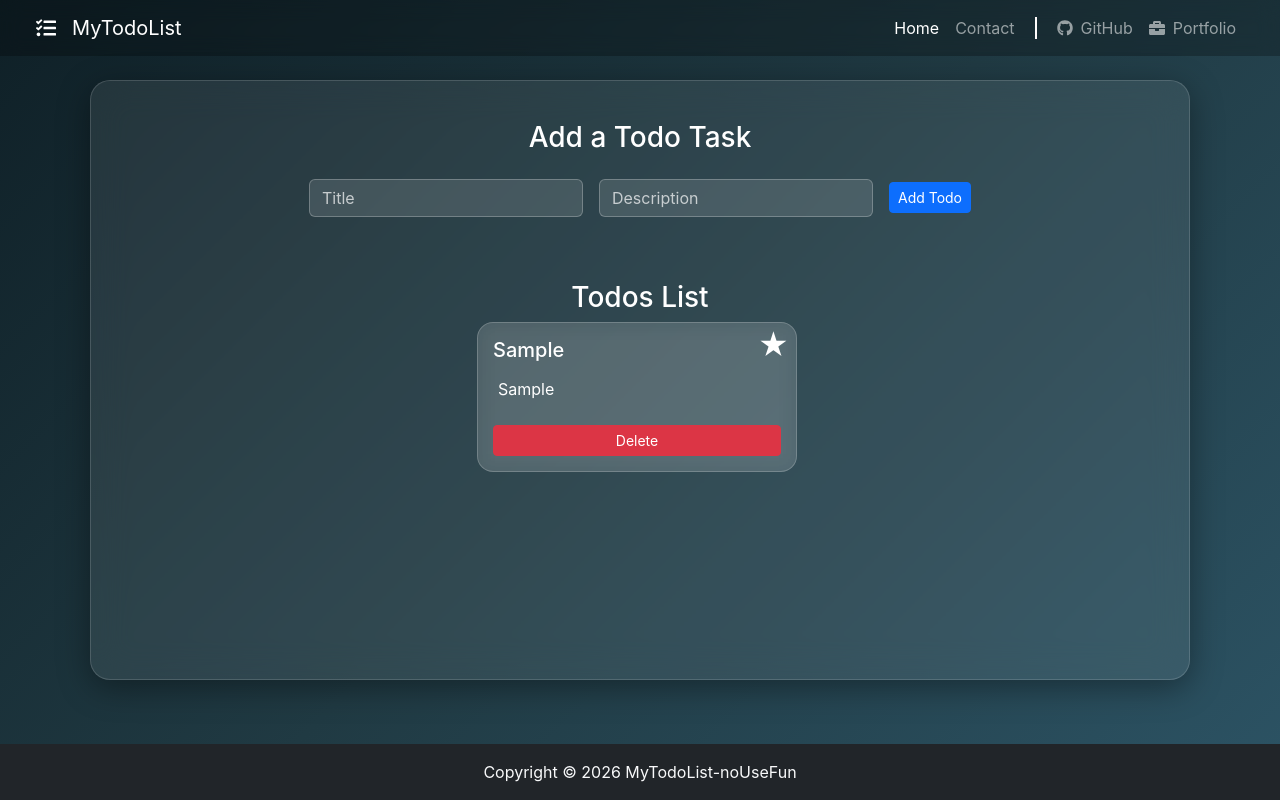
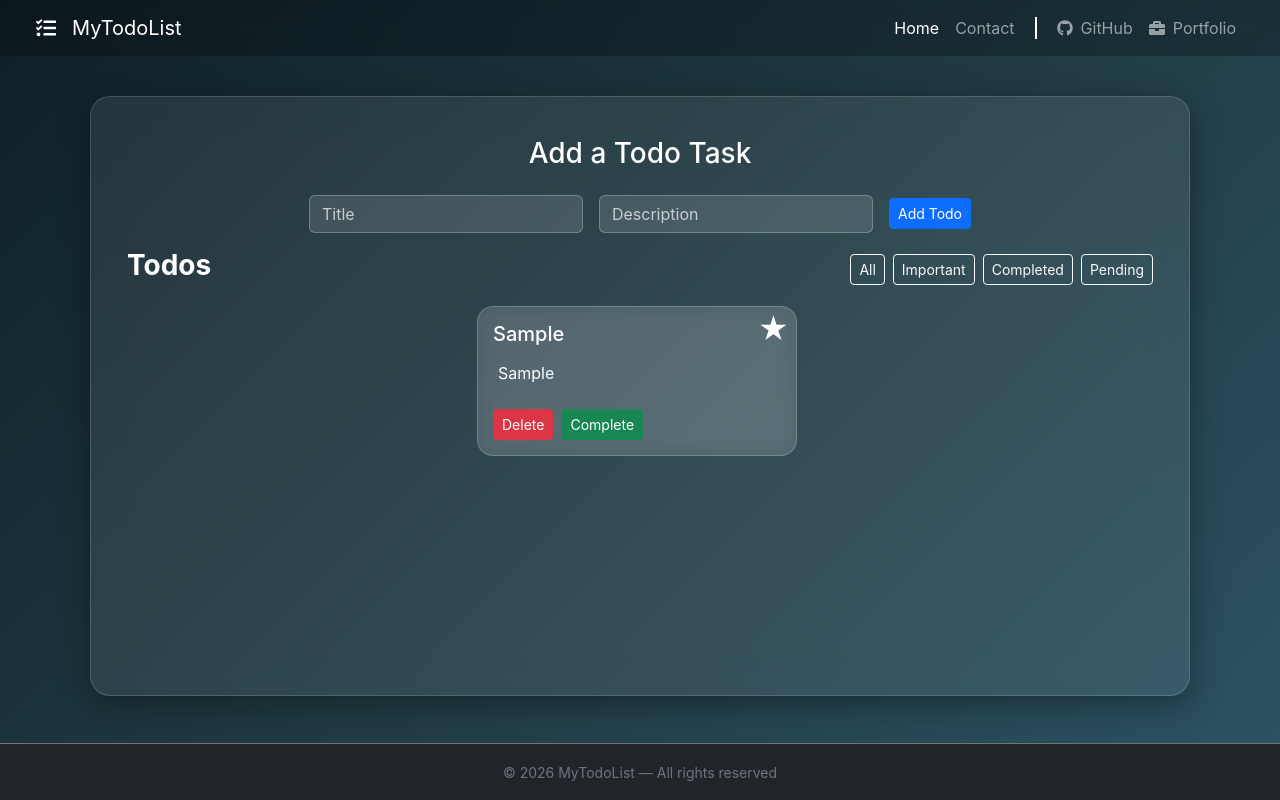
Before and after one commit to no-usefun/todoListApp, a React (Create React App) app: page / in a window 1280 px wide. Both pictures are taken after typing "Sample", "Sample" into the empty fields and a click on the button "Add Todo". Built offline with nearby package versions, Linux system fonts and the light colour scheme.

Commit message:
Completed the project

```diff
--- a/src/App.js
+++ b/src/App.js
@@ -30,11 +30,21 @@ function App() {
         title,
         desc,
         imp: false,
+        completed: false,
       },
     ]);
   };
 
+  const onComplete = (todo) => {
+    setTodos((prevTodos) =>
+      prevTodos.map((t) =>
+        t.id === todo.id ? { ...t, completed: !t.completed, imp: false } : t,
+      ),
+    );
+  };
+
   const [todos, setTodos] = useState(intiTodos);
+
   useEffect(() => {
     localStorage.setItem("todos", JSON.stringify(todos));
   }, [todos]);
@@ -42,9 +52,24 @@ function App() {
   const toggleImp = (id) => {
     setTodos((prevTodos) =>
       prevTodos.map((todo) =>
-        todo.id === id ? { ...todo, imp: !todo.imp } : todo,
+        todo.id === id && !todo.completed ? { ...todo, imp: !todo.imp } : todo,
       ),
     );
+  };
+
+  const [Filter, setFilter] = useState("all");
+
+  const filteredTodos = (todos) => {
+    switch (Filter) {
+      case "important":
+        return todos.filter((todo) => todo.imp);
+      case "completed":
+        return todos.filter((todo) => todo.completed);
+      case "pending":
+        return todos.filter((todo) => !todo.completed);
+      default:
+        return todos;
+    }
   };
 
   return (
@@ -58,10 +83,13 @@ function App() {
               path="/"
               element={
                 <Todos
-                  todos={todos}
+                  todos={filteredTodos(todos)}
                   onDelete={onDelete}
                   onAdd={onAdd}
                   toggleImp={toggleImp}
+                  onComplete={onComplete}
+                  filter={Filter}
+                  setFilter={setFilter}
                 />
               }
             />
--- a/src/components/Footer.js
+++ b/src/components/Footer.js
@@ -1,7 +1,11 @@
 export default function Footer() {
   return (
-    <footer className="bg-dark text-light text-center py-3 mt-auto">
-      <p className="mb-0">Copyright &copy; 2026 MyTodoList-noUseFun</p>
+    <footer className="bg-dark text-light border-top border-secondary py-3 mt-auto">
+      <div className="container text-center">
+        <small className="text-secondary">
+          © 2026 MyTodoList — All rights reserved
+        </small>
+      </div>
     </footer>
   );
 }
--- a/src/components/TodoDisplay.js
+++ b/src/components/TodoDisplay.js
@@ -1,20 +1,55 @@
-export default function TodoItems({ todo, onDelete, toggleImp }) {
-  const callOnDelete = () => {
+export default function TodoDisplay({ todo, onDelete, toggleImp, onComplete }) {
+  const handleDelete = () => {
     onDelete(todo);
+  };
+
+  const handleComplete = () => {
+    onComplete(todo);
+  };
+
+  const handleImportant = () => {
+    toggleImp(todo.id);
   };
 
   return (
     <div className="col-12 col-sm-6 col-lg-4 d-flex">
-      <div className="card w-100">
-        <div className="imp-box" onClick={() => toggleImp(todo.id)}>
+      <div className={`card w-100 ${todo.completed ? "border-success" : ""}`}>
+        <div className="imp-box" onClick={handleImportant}>
           <span className={`imp-star ${todo.imp ? "active" : ""}`}>★</span>
         </div>
+
         <div className="card-body">
-          <h5 className="card-heading">{todo.title}</h5>
-          <p className="card-desc">{todo.desc}</p>
-          <button className="btn btn-sm btn-danger " onClick={callOnDelete}>
-            Delete
-          </button>
+          <h5
+            className={`card-heading ${
+              todo.completed ? "text-decoration-line-through" : ""
+            }`}
+          >
+            {todo.title}
+          </h5>
+
+          <p
+            className={`card-desc ${
+              todo.completed ? "text-decoration-line-through text-muted" : ""
+            }`}
+          >
+            {todo.desc}
+          </p>
+
+          <div className="d-flex gap-2">
+            <button className="btn btn-sm btn-danger" onClick={handleDelete}>
+              Delete
+            </button>
+
+            <button
+              className={`btn btn-sm ${
+                todo.completed ? "btn-secondary" : "btn-success"
+              }`}
+              onClick={handleComplete}
+              disabled={todo.completed}
+            >
+              {todo.completed ? "Completed" : "Complete"}
+            </button>
+          </div>
         </div>
       </div>
     </div>
--- a/src/components/Todos.js
+++ b/src/components/Todos.js
@@ -1,34 +1,44 @@
-import TodoItems from "./TodoDisplay";
+import TodoDisplay from "./TodoDisplay";
+import TodoHeader from "./TodoHeader";
 import TodoAdd from "./todoAdd";
 
-export default function Todos({ todos, onDelete, onAdd, toggleImp }) {
+export default function Todos({
+  todos,
+  onDelete,
+  onAdd,
+  toggleImp,
+  onComplete,
+  Filter,
+  setFilter,
+}) {
   const passTodo = todos.map((todo) => (
-    <TodoItems
+    <TodoDisplay
       key={todo.id}
       todo={todo}
       onDelete={onDelete}
       toggleImp={toggleImp}
+      onComplete={onComplete}
     />
   ));
 
   const checkEmpty = () => {
     return todos.length === 0 ? (
-      <p className="text-center mt-5 text-white ">No todos to display!</p>
+      <p className="text-center mt-5 text-white ">You are all caught up!</p>
     ) : null;
   };
 
   return (
     <div
       className="d-flex justify-content-center align-items-center"
-      style={{ minHeight: "calc(100vh - 120px);" }}
+      style={{ minHeight: "calc(100vh - 120px)" }}
     >
       <div
         className="glass-card p-4 w-100 d-flex flex-column"
         style={{ maxWidth: "1100px", height: "600px" }}
       >
         <TodoAdd onAdd={onAdd} />
-        <h3 className="text-center mt-5 text-white">Todos List</h3>
         <div className="container todo-scroll">
+          <TodoHeader filter={Filter} setFilter={setFilter} />
           <div className="row g-4 justify-content-center">
             {checkEmpty() || passTodo}
           </div>
```
